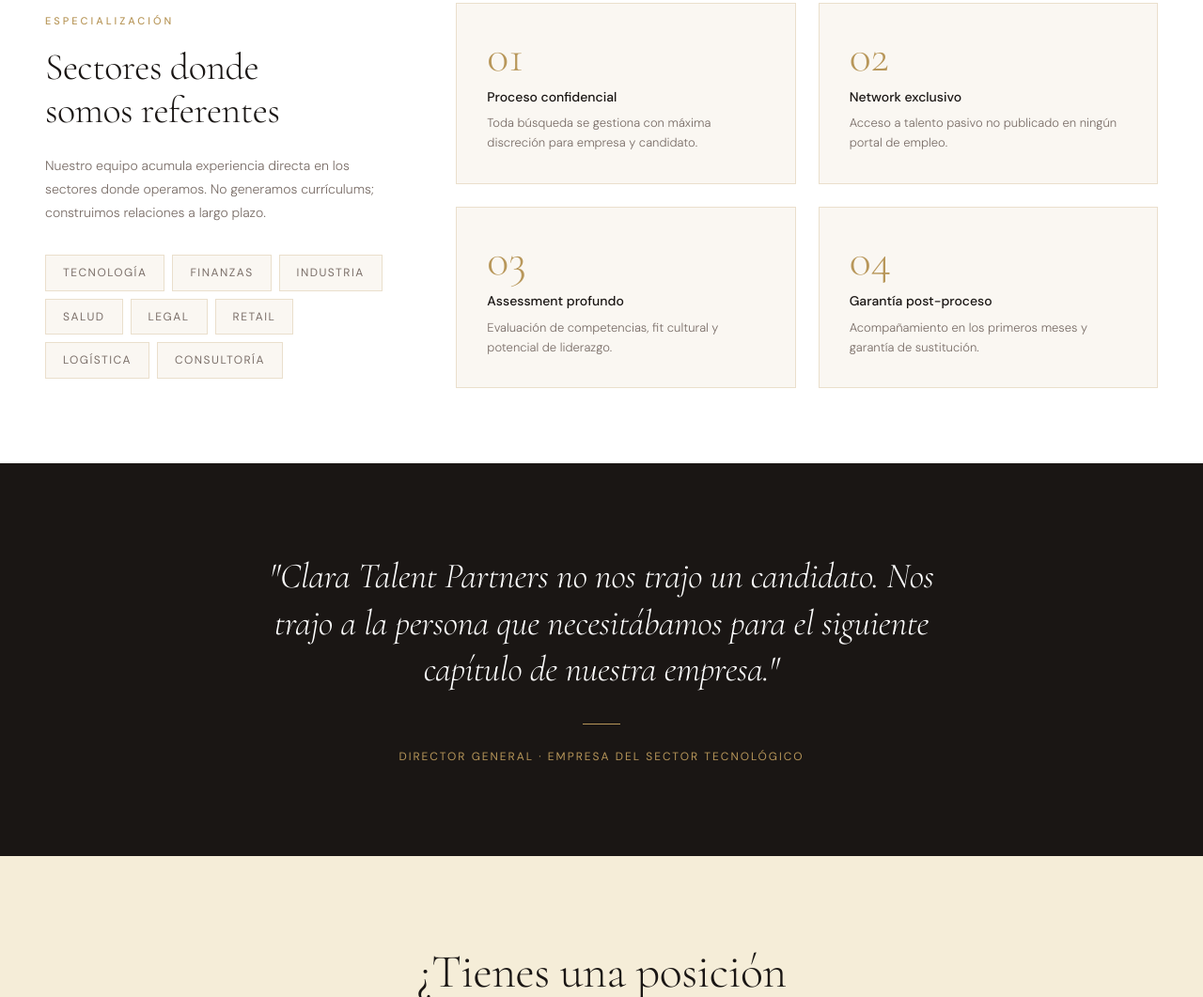
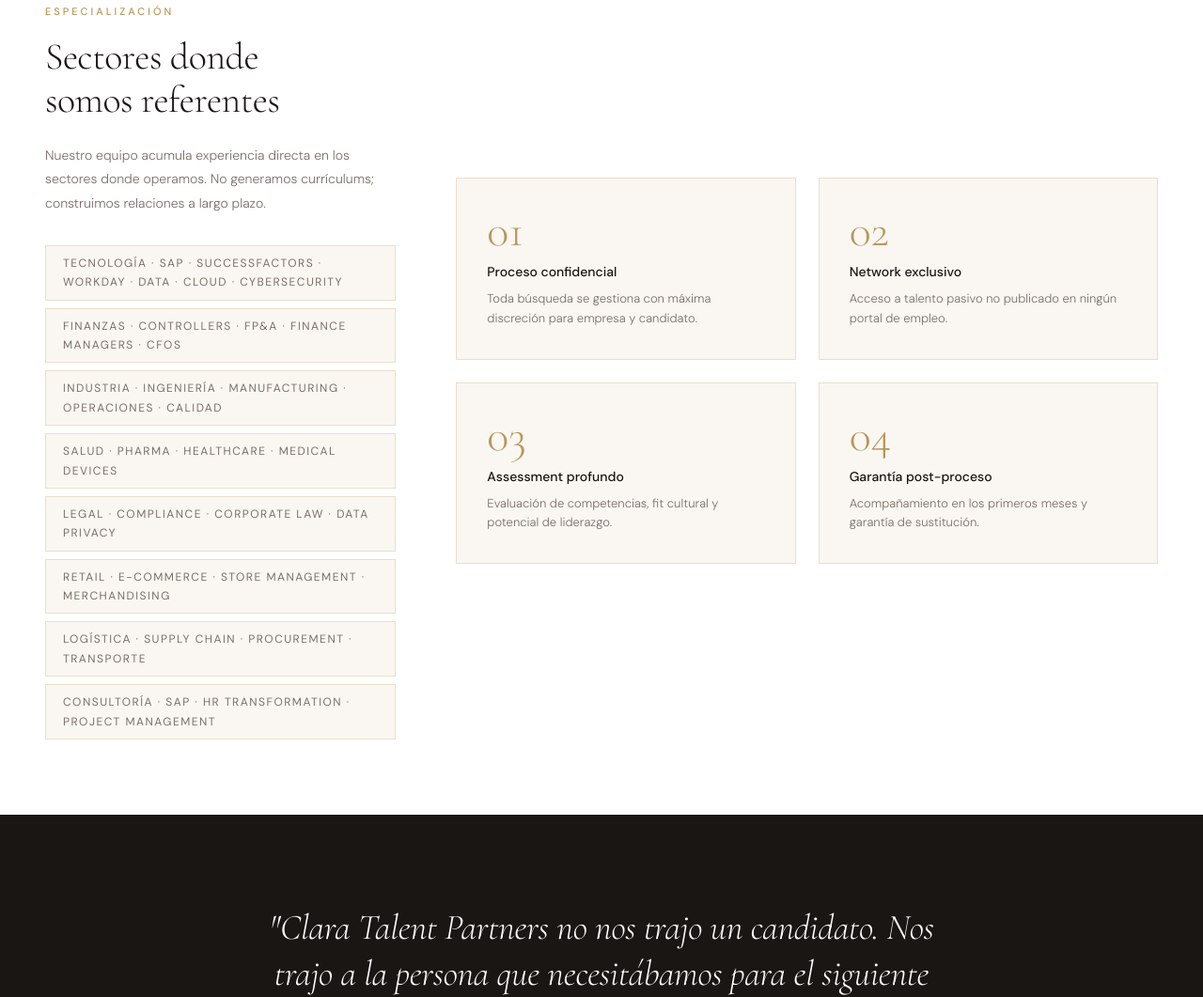
Before and after one commit to claratalentpartners/claratalentpartners, a plain HTML site: page index.html in a window 1280 px wide. Shown: the part 1494-2555 px from the top of the page at 94% size. Drawn offline with nearby package versions, Linux system fonts and the light colour scheme.

Commit message:
Add files via upload

```diff
--- a/index.html
+++ b/index.html
@@ -192,15 +192,24 @@
       <h2>Sectores donde<br>somos referentes</h2>
       <p>Nuestro equipo acumula experiencia directa en los sectores donde operamos. No generamos currículums; construimos relaciones a largo plazo.</p>
       <div class="sector-tags">
-        <span class="sector-tag">Tecnología</span>
-        <span class="sector-tag">Finanzas</span>
-        <span class="sector-tag">Industria</span>
-        <span class="sector-tag">Salud</span>
-        <span class="sector-tag">Legal</span>
-        <span class="sector-tag">Retail</span>
-        <span class="sector-tag">Logística</span>
-        <span class="sector-tag">Consultoría</span>
-      </div>
+
+<span class="sector-tag">Tecnología · SAP · SuccessFactors · Workday · Data · Cloud · Cybersecurity</span>
+
+<span class="sector-tag">Finanzas · Controllers · FP&A · Finance Managers · CFOs</span>
+
+<span class="sector-tag">Industria · Ingeniería · Manufacturing · Operaciones · Calidad</span>
+
+<span class="sector-tag">Salud · Pharma · Healthcare · Medical Devices</span>
+
+<span class="sector-tag">Legal · Compliance · Corporate Law · Data Privacy</span>
+
+<span class="sector-tag">Retail · E-commerce · Store Management · Merchandising</span>
+
+<span class="sector-tag">Logística · Supply Chain · Procurement · Transporte</span>
+
+<span class="sector-tag">Consultoría · SAP · HR Transformation · Project Management</span>
+
+</div>
     </div>
     <div class="sectors-right">
       <div class="sector-feature">
@@ -238,7 +247,7 @@
 <section class="cta-section" id="contacto">
   <h2>¿Tienes una posición<br>clave que cubrir?</h2>
   <p>Cuéntanos el reto y diseñaremos juntos el proceso más eficiente para encontrar al talento que necesitas.</p>
-  <a href="mailto:claratalentpartners@gmail.com" class="btn-primary">Hablar con nuestro equipo</a>
+  <a href="mailto:hola@claratalentpartners.com" class="btn-primary">Hablar con nuestro equipo</a>
 </section>
 
 <footer id="sobre">
```
